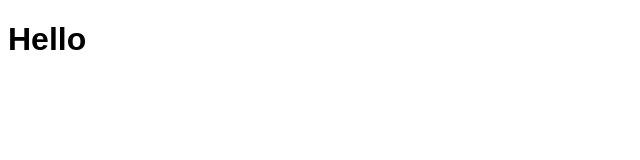
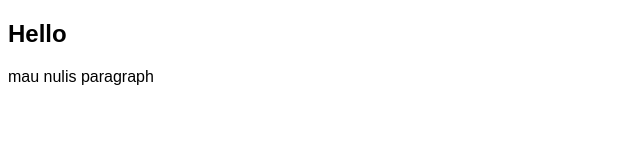
Before and after one commit to diin559/coba-repo-bikin-local-remote, a plain HTML site: page index.html in a window 1280 px wide. Shown: the whole page, without its empty margins (0-640 px from the left). Drawn offline with Linux system fonts and the light colour scheme.

Commit message:
edit index.html buat coba conflict

```diff
--- a/index.html
+++ b/index.html
@@ -1,7 +1,8 @@
 <!DOCTYPE html>
 <html>
 <body>
-    <h1>Hello</h1>
+    <h2>Hello</h2>
     <link rel="stylesheet" type="text/css" href="style.css">
+    <p>mau nulis paragraph</p>
 </body>
 </html>
```
